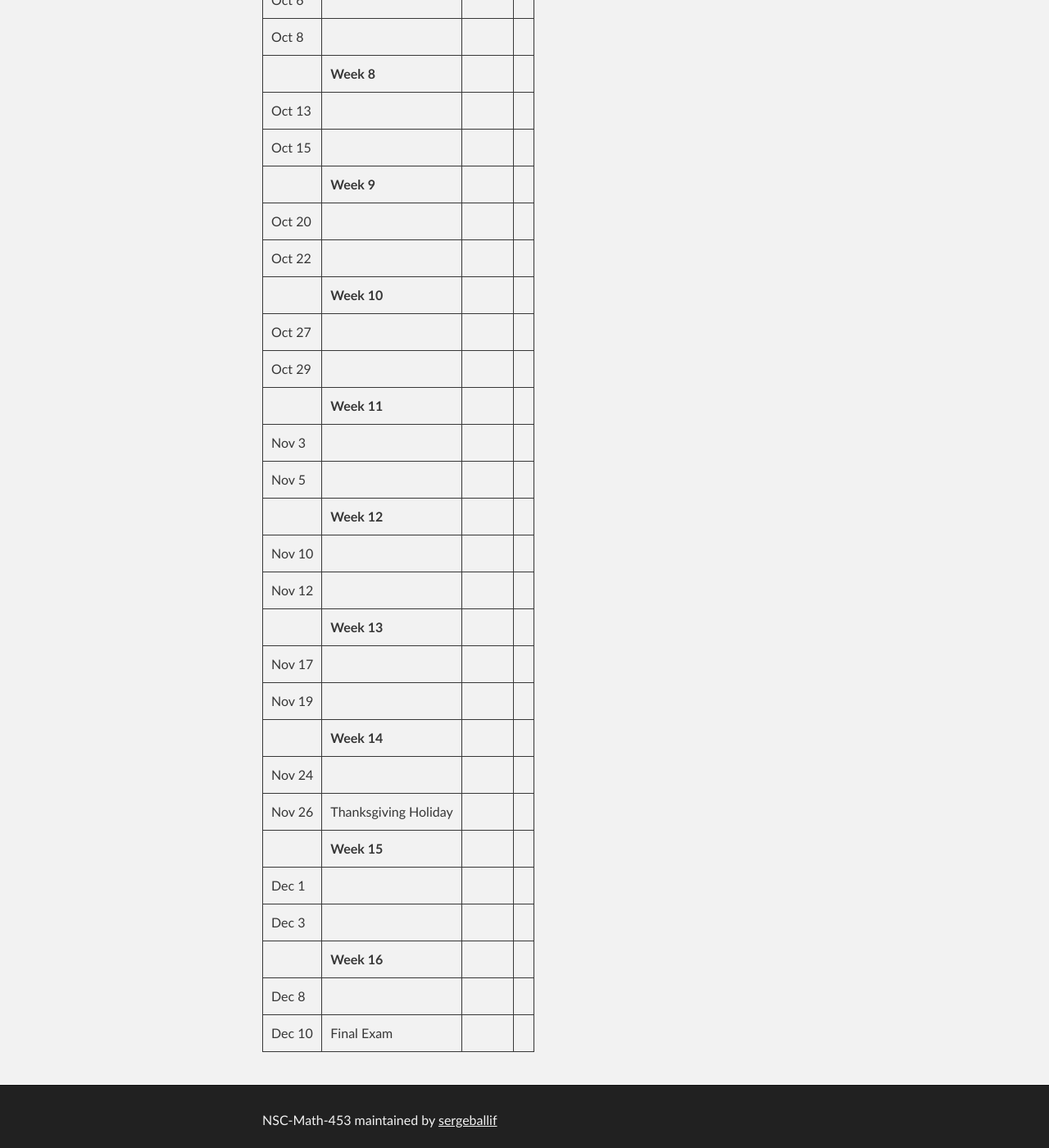
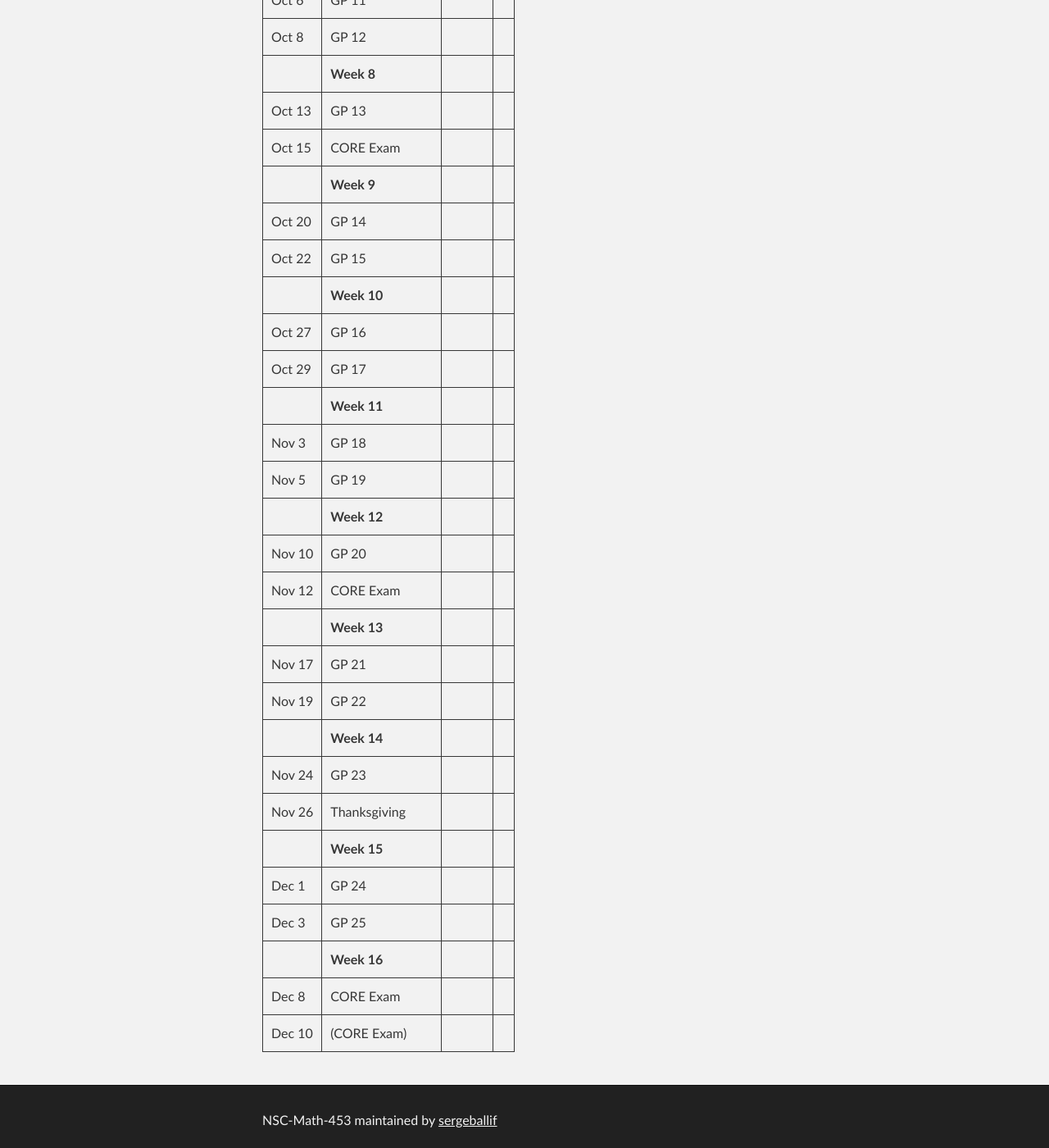
Before and after one commit to sergeballif/NSC-Math-453, a Jekyll site: the page built from index.md, in a window 1280 px wide and 1400 px high, scrolled down 1169 px. Shown: the whole window at 82% size. Built offline with Jekyll 4.4.1, drawn with Linux system fonts in a browser that asks for light colours; some of the changed text lies outside the part shown.

Commit message:
Update index.md

```diff
--- a/index.md
+++ b/index.md
@@ -7,49 +7,49 @@ title: Math 181 Schedule
 |--------	|---------	|-----------------	|
 | 	| **Week 1**      	| |
 | Aug 25 	| Intro  |	|
-| Aug 27 	| GP 2 |	|
+| Aug 27 	| GP 1 |	|
 |     	|   **Week 2**      	|                 	|
-| Sep 1 	| GP 3 | HW 1	|
-| Sep 3 	| GP 4  | 	|
+| Sep 1 	| GP 2 | HW 1	|
+| Sep 3 	| GP 3  | 	|
 |     	|   **Week 3**      	|                 	|
-| Sep 8 	| GP 5 | |
-| Sep 10 	| GP 6 | |
+| Sep 8 	| GP 4 | |
+| Sep 10 	| GP 5 | |
 |     	|   **Week 4**      	|                 	|
-| Sep 15 	| GP 7|	|
-| Sep 17 	| GP 8 |	|
+| Sep 15 	| GP 6 |	|
+| Sep 17 	| CORE Exam |	|
 |     	|   **Week 5**      	|                 	|
-| Sep 22 	| GP 9 |             	|
-| Sep 24 	| E |             	|
+| Sep 22 	| GP 7 |             	|
+| Sep 24 	| GP 8 |             	|
 |     	|   **Week 6**      	|                 	|
-| Sep 29 	|   |     	|
-| Oct 1 		|   |             	|
+| Sep 29 	| GP 9  |     	|
+| Oct 1 	| GP 10 |             	|
 |     	|   **Week 7**      	|                 	|
-| Oct 6  	|  | 	|
-| Oct 8 	|  | 	|
+| Oct 6  	| GP 11 | 	|
+| Oct 8 	| GP 12 | 	|
 |     	|   **Week 8**      	|                 	|
-| Oct 13 	|  | 	|
-| Oct 15	|  | 	|
+| Oct 13 	| GP 13 | 	|
+| Oct 15	| CORE Exam  | 	|
 |     	|   **Week 9**      	|                 	|
-| Oct 20 	|  |	|
-| Oct 22  |  |	|
+| Oct 20 	| GP 14 |	|
+| Oct 22  | GP 15 |	|
 |     	|   **Week 10**      	|                 	|
-| Oct 27 	|  |	|
-| Oct 29 	|  | 	|
+| Oct 27 	| GP 16 |	|
+| Oct 29 	| GP 17 | 	|
 |     	|   **Week 11**      	|                 	|
-| Nov 3 	|  |  |
-| Nov 5 	|  | 	|
+| Nov 3 	| GP 18  |  |
+| Nov 5 	| GP 19  | 	|
 |     	|   **Week 12**      	|                 	|
-| Nov 10 	|  |  |
-| Nov 12 	|  | 	|
+| Nov 10 	| GP 20 |  |
+| Nov 12 	| CORE Exam | 	|
 |     	|   **Week 13**      	|                 	|
-| Nov 17 	|  |  |
-| Nov 19 	|  | 	|          	|
+| Nov 17 	| GP 21 |  |
+| Nov 19 	| GP 22 | 	|          	|
 |     	|   **Week 14**      	|                 	|
-| Nov 24 	|  |  |
-| Nov 26 	| Thanksgiving Holiday  |       	|
+| Nov 24 	| GP 23 |  |
+| Nov 26 	| Thanksgiving  |       	|
 |     	|   **Week 15**      	|                 	|
-| Dec 1 	|  |  |
-| Dec 3 	|  | 	|
+| Dec 1 	| GP 24 |  |
+| Dec 3 	| GP 25 | 	|
 |     	|   **Week 16**      	|                 	|
-| Dec 8 	|  |  |
-| Dec 10 	| Final Exam  | 	|
+| Dec 8 	| CORE Exam  |  |
+| Dec 10 	| (CORE Exam)  | 	|
```
